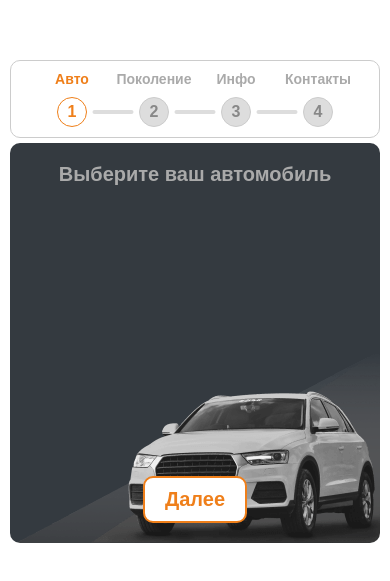
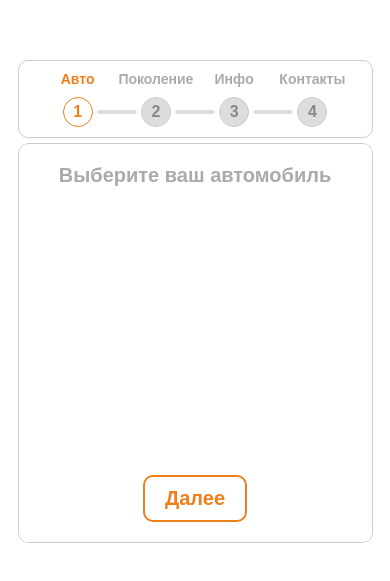
Before and after one commit to AntonYermakovich/steps, a plain HTML site: page index.html in a window 390 px wide. Shown: the part 121-702 px from the top of the page. Drawn offline with Linux system fonts and the light colour scheme.

Commit message:
change styles for tab

```diff
--- a/css/main.scss
+++ b/css/main.scss
@@ -171,10 +171,6 @@ body {
   width: 100%;
   overflow: hidden;
   border-radius: 10px;
-  background-color: var(--dark);
-  background-image: url('../img/bg-search-vin.webp');
-  background-repeat: no-repeat;
-  background-position: right bottom;
 
   &__container {
     display: flex;
@@ -185,7 +181,7 @@ body {
 .tab {
   width: 100%;
   min-height: 400px;
-  // height: fit-content;
+  border: 1px solid #ccc;
   flex: 0 0 100%;
   border-radius: 10px;
   padding: 10px 20px;
@@ -245,9 +241,9 @@ body {
 }
 
 @media (max-width: 600px) {
-  // .container {
-  //   max-width: 375px;
-  // }
+  .container {
+    max-width: 375px;
+  }
 
   .step__number::before,
   .step__number::after {
--- a/js/app.js
+++ b/js/app.js
@@ -7,7 +7,7 @@ const classCompleted = "step_completed";
 const forms = document.querySelectorAll(".form");
 const tabs = document.querySelectorAll(".tab");
 const tabsContainer = document.querySelector(".tabs__container");
-let tabClientWith = tabs[0].clientWidth;
+let tabClientWith = tabs[0].clientWidth + (tabs[0].clientLeft * 2);
 let step = 0;
 
 nextBtn.forEach((btn) => btn.addEventListener("click", nextStep));
@@ -83,8 +83,11 @@ function debounce(func, ms) {
 }
 
 function resizeWindow() {
-  tabClientWith = tabs[0].clientWidth;
+  tabClientWith = tabs[0].clientWidth + (tabs[0].clientLeft * 2);
   changeSlide(tabClientWith * step);
 }
 
 window.addEventListener("resize", debounce(resizeWindow, 200));
+
+
+console.log(tabs[0].clientLeft)
```
Also changed, not shown: css/main.css, img/bg-search-vin.webp (deleted), 1 other file.
